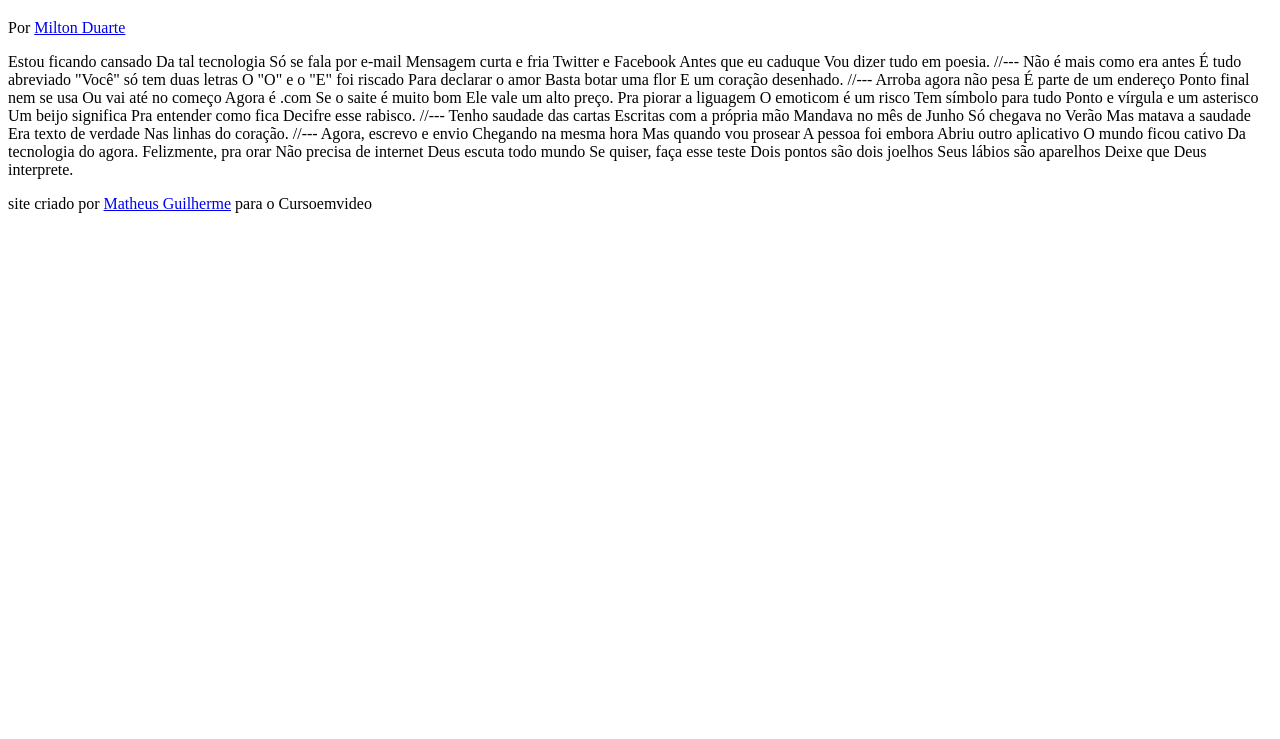
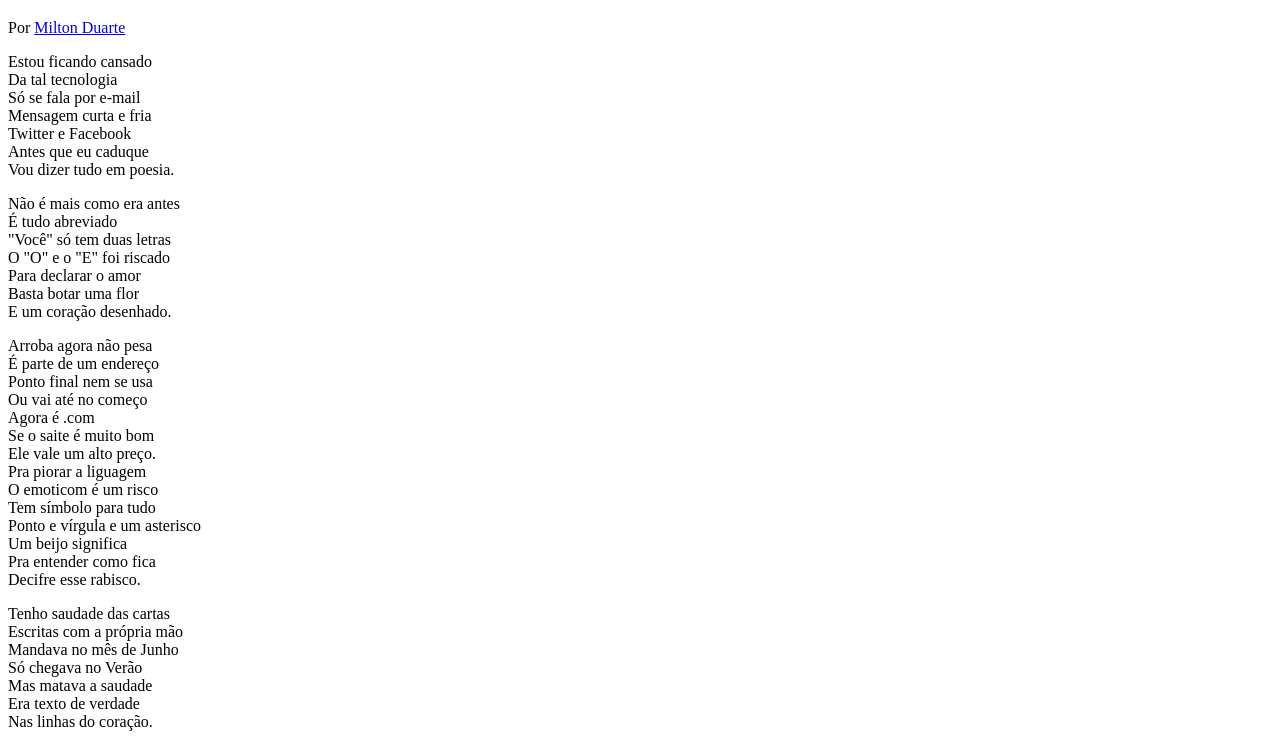
Before and after one commit to devdiresto/html-css, a plain HTML site: page desafios/cordelmoderno/index.html in a window 1280 px wide. Shown: the part 61-800 px from the top of the page. Drawn offline with Linux system fonts and the light colour scheme.

Commit message:
Atualização

```diff
--- /dev/null
+++ b/desafios/cordelmoderno/estilo/style.css
@@ -0,0 +1 @@
+@charset "UTF-8"
--- a/desafios/cordelmoderno/index.html
+++ b/desafios/cordelmoderno/index.html
@@ -4,6 +4,7 @@
     <meta charset="UTF-8">
     <meta name="viewport" content="width=device-width, initial-scale=1.0">
     <title>Crodel Moderno</title>
+    <link rel="stylesheet" href="estilo/style.css">
 </head>
 <body>
     <header>
@@ -15,69 +16,85 @@
          </p>
     </header>
 
-    Estou ficando cansado
-    Da tal tecnologia
-    Só se fala por e-mail
-    Mensagem curta e fria
-    Twitter e Facebook
-    Antes que eu caduque
-    Vou dizer tudo em poesia.
+    <section>
+        <p>
+            Estou ficando cansado <br>
+            Da tal tecnologia <br>
+            Só se fala por e-mail <br>
+            Mensagem curta e fria <br>
+            Twitter e Facebook <br>
+            Antes que eu caduque <br>
+            Vou dizer tudo em poesia.
+        </p>
+    </section>
 
-    //---
 
-    Não é mais como era antes
-    É tudo abreviado
-    "Você" só tem duas letras
-    O "O" e o "E" foi riscado
-    Para declarar o amor
-    Basta botar uma flor
-    E um coração desenhado.
+    <section>
+        <p>
+            Não é mais como era antes <br>
+            É tudo abreviado <br>
+            "Você" só tem duas letras <br>
+            O "O" e o "E" foi riscado <br>
+            Para declarar o amor <br>
+            Basta botar uma flor <br>
+            E um coração desenhado.
+        </p>
+    </section>
 
-    //---
 
-    Arroba agora não pesa
-    É parte de um endereço
-    Ponto final nem se usa
-    Ou vai até no começo
-    Agora é .com
-    Se o saite é muito bom
-    Ele vale um alto preço.
+    <section>
+        <p>
+            Arroba agora não pesa <br>
+            É parte de um endereço <br>
+            Ponto final nem se usa <br>
+            Ou vai até no começo <br>
+            Agora é .com <br>
+            Se o saite é muito bom <br>
+            Ele vale um alto preço. <br>
+            Pra piorar a liguagem <br>
+            O emoticom é um risco <br>
+            Tem símbolo para tudo <br>
+            Ponto e vírgula e um asterisco <br>
+            Um beijo significa <br>
+            Pra entender como fica <br>
+            Decifre esse rabisco.
+        </p>
+    </section>
 
-    Pra piorar a liguagem
-    O emoticom é um risco
-    Tem símbolo para tudo
-    Ponto e vírgula e um asterisco
-    Um beijo significa
-    Pra entender como fica
-    Decifre esse rabisco.
 
-    //---
 
-    Tenho saudade das cartas
-    Escritas com a própria mão
-    Mandava no mês de Junho
-    Só chegava no Verão
-    Mas matava a saudade
-    Era texto de verdade
-    Nas linhas do coração.
+    <section>
+        <p>
+            Tenho saudade das cartas <br>
+            Escritas com a própria mão <br>
+            Mandava no mês de Junho <br>
+            Só chegava no Verão <br>
+            Mas matava a saudade <br>
+            Era texto de verdade <br>
+            Nas linhas do coração.
+        </p>
+    </section>
 
-    //---
 
-    Agora, escrevo e envio
-    Chegando na mesma hora
-    Mas quando vou prosear
-    A pessoa foi embora
-    Abriu outro aplicativo
-    O mundo ficou cativo
-    Da tecnologia do agora.
+    <section>
 
-    Felizmente, pra orar
-    Não precisa de internet
-    Deus escuta todo mundo
-    Se quiser, faça esse teste
-    Dois pontos são dois joelhos
-    Seus lábios são aparelhos
-    Deixe que Deus interprete.
+        <p>
+            Agora, escrevo e envio <br>
+            Chegando na mesma hora <br>
+            Mas quando vou prosear <br>
+            A pessoa foi embora <br>
+            Abriu outro aplicativo <br>
+            O mundo ficou cativo <br>
+            Da tecnologia do agora.
+            Felizmente, pra orar <br>
+            Não precisa de internet <br>
+            Deus escuta todo mundo <br>
+            Se quiser, faça esse teste <br>
+            Dois pontos são dois joelhos <br>
+            Seus lábios são aparelhos <br>
+            Deixe que Deus interprete.
+        </p>
+    </section>
     <footer>
         <p>site criado por <a href="https://github.com/devdiresto" target="_blank">Matheus Guilherme</a> para o Cursoemvideo</p>
     </footer>
```
